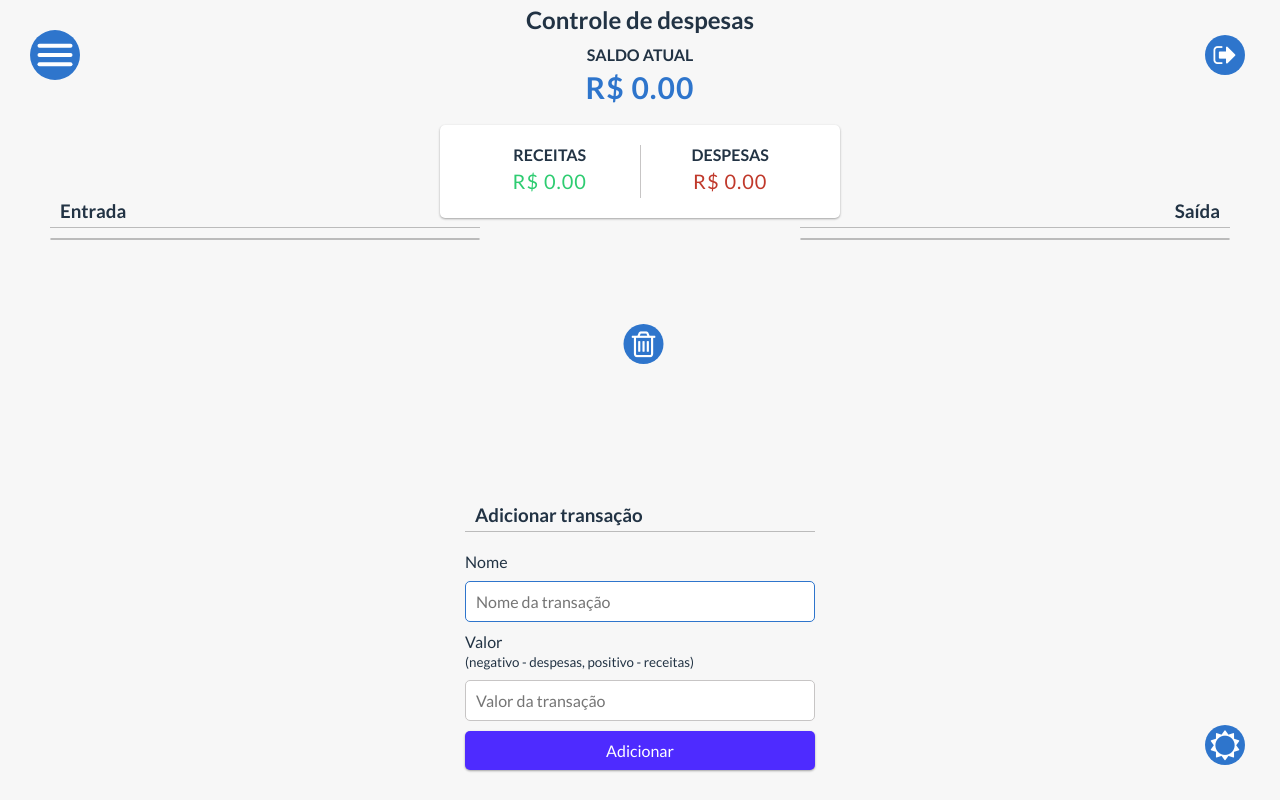
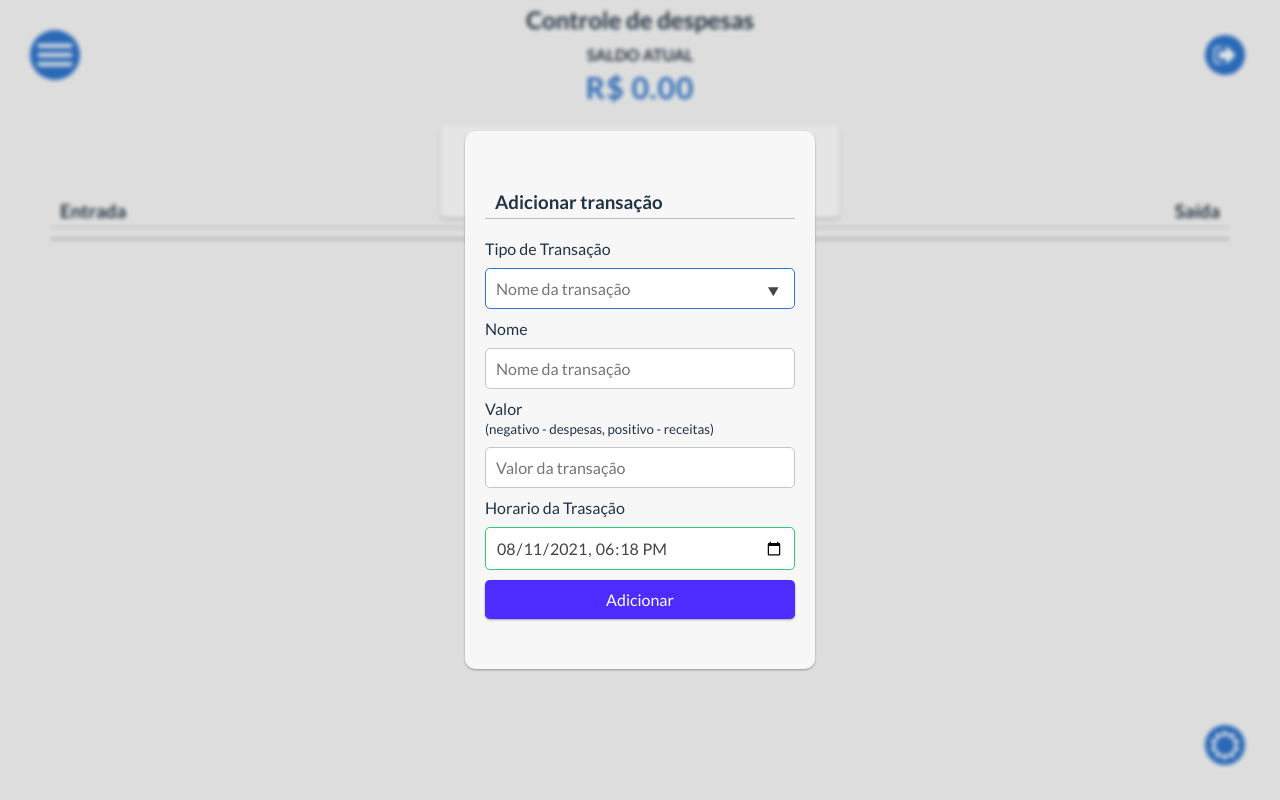
Before and after one commit to valdean132/Controle_de_Despesas, a PHP site: page /Controle_de_Despesas/ in a window 1280 px wide. Run offline with PHP 8.4, Linux system fonts and the light colour scheme; the visitor is signed in with stand-in values (Sample User, id 1); some libraries are stand-ins or nearby versions.

Commit message:
Atualizando Página
Atualizando página de home para acrescentar mais informações nas transações

```diff
--- a/css/home.css
+++ b/css/home.css
@@ -86,21 +86,42 @@ h4 {
     transition: color .5s;
 }
 
+
+.pupup-adcionar{
+    position: fixed;
+    top: 0;
+    left: 0;
+    width: 100vw;
+    height: 100vh;
+    z-index: 20000000000000000000;
+    -webkit-backdrop-filter: blur(2px);
+    backdrop-filter: blur(2px);
+    background-color: rgba(0, 0, 0, .1);
+    /* display: none; */
+}
+
+
 .adcionar{
     width: 350px;
     position: absolute;
-    bottom: 0px;
     left: 50%;
-    transform: translateX(-50%);
+    top: 50%;
+    padding: 20px;
+    border-radius: 10px;
+    box-shadow: var(--box-shadow);
+    transform: translate(-50%, -50%);
+    display: block;
+    background-color: var(--backgroundColor-main);
 }
+/* .adcionar form{
 
+} */
 label {
     display: inline-block;
     margin: 10px 0;
 }
 
-input[type='text'],
-input[type='number'] {
+.adcionar input{
     border: var(--border-two);
     background-color: var(--backgroundColor-four);
     color: var(--color-four);
@@ -113,13 +134,11 @@ input[type='number'] {
     transition: background-color .5s, color .2s, border .5s;
 }
 
-input[type='text']:focus,
-input[type='number']:focus{
+.adcionar input:focus{
     border: 1px solid var(--color-one);
     transition: border .5s;
 }
-input[type='text']:valid,
-input[type='number']:valid{
+.adcionar input:valid{
     border: 1px solid var(--color-plus);
     transition: border .5s;
 }
@@ -137,8 +156,18 @@ input[type='number']:valid{
     width: 100%;
     transition: background-color .5s, color .2s, box-shadow .5s;
 }
-.btn:hover,
-.btn:focus{
+
+.abrir-transations{
+    position: absolute;
+    width: 250px;
+    height: 40px;
+    top: 60%;
+    left: 50%;
+    transform: translate(-50%, -60%);
+    text-transform: uppercase;
+}
+
+.btn:hover{
     background-color: var(--backgroundColorHover-two);
     transition: background-color .5s;
 }
@@ -378,6 +407,13 @@ body.black .delete-control{
     color: var(--color-three-black);
 }
 /* Theme Dark */
+body.black .pupup-adcionar{
+    background-color: rgba(0, 0, 0, .1);
+}
+body.black .adcionar{
+    background-color: var(--backgroundColor-main-black);
+    box-shadow: var(--box-shadow-black);
+}
 body.black .box-delete{
     -webkit-backdrop-filter: blur(2px); /* Safari 9+ */
     backdrop-filter: blur(2px); /* Chrome and Opera */
@@ -424,20 +460,17 @@ body.black .money.minus {
     color: var(--color-minus-black);
     transition: color .5s;
 }
-body.black input[type='text'],
-body.black input[type='number'] {
+body.black .adcionar input{
     border: var(--border-two-black);
     background-color: var(--backgroundColor-four-black);
     color: var(--color-four-black);
     transition: background-color .5s, color .2s, border .5s;
 }
-body.black input[type='text']:focus,
-body.black input[type='number']:focus{
+body.black .adcionar input:focus{
     border: 1px solid var(--color-one-black);
     transition: border .5s;
 }
-body.black input[type='text']:valid,
-body.black input[type='number']:valid{
+body.black .adcionar input:valid{
     border: 1px solid var(--color-plus-black);
     transition: border .5s;
 }
--- a/css/main.css
+++ b/css/main.css
@@ -85,7 +85,7 @@ body.black{
     z-index: 20000000000000000000;
     -webkit-backdrop-filter: blur(2px);
     backdrop-filter: blur(2px);
-    background-color: rgba(255, 255, 255, .5);
+    background-color: rgba(255, 255, 255, .1);
     transition: background .5s, opacity .5s;
 }
 
@@ -115,12 +115,10 @@ body.black{
     height: 10px;
     top: 50%;
     left: 50%;
-    transform: translate(-50%, -50%);
     position: absolute;
     border-radius: 0 30px 30px 0;
     transform-origin: left;
     background: linear-gradient(to right, transparent 15%, var(--color-one) 15%);
-    transition: transform-origin 0;
 }
 .centerload .encaixe_p{
     width: 60px;
@@ -131,7 +129,7 @@ body.black{
     transition: transform 2s;
 }
 body.black .load-container{
-    background-color: rgba(0, 0, 0, .5);
+    background-color: rgba(0, 0, 0, .1);
 }
 body.black .centerload{
     border: 10px solid var(--color-plus-black);
--- a/js/functions.js
+++ b/js/functions.js
@@ -96,7 +96,7 @@ $(document).ready(function(){
 
     setTimeout(()=>{
         $('.load-container').css('display', 'none');
-        load(0)
+        load(0);
     }, 500);
 
 });
--- a/main.php
+++ b/main.php
@@ -49,7 +49,13 @@
         <div class="btn-dark"></div><!-- Btn Dark -->
     </div><!-- Icon Darck -->
 
-
+    <div class="load-container">
+        <div class="centerload">
+            <div class="encaixe_p p"></div>
+            <div class="encaixe_m p"></div>
+            <div class="encaixe"></div>
+        </div>
+    </div><!-- Carregamento de Página -->
 
     <div class="container-center">
         <?php
--- a/pages/home.php
+++ b/pages/home.php
@@ -49,14 +49,28 @@
         </ul>
     </div>
 
+    <button class="btn abrir-transations">
+        Adicionar Transação
+    </button>
 
+    <div class="pupup-adcionar">
         <div class="adcionar">
             <h3>Adicionar transação</h3>
 
             <form id="form">
+
+                <div class="form-control">
+                    <label for="text">Tipo de Transação</label>
+                    <input autofocus type="text" list="tipo-transacao" id="tipo" placeholder="Nome da transação" required autofocus autocomplete="off"/>
+                    <datalist id="tipo-transacao">
+                        <option value="Entrada">
+                        <option value="Saída">
+                    </datalist>
+                </div>
+
                 <div class="form-control">
                     <label for="text">Nome</label>
-                <input autofocus type="text" id="text" placeholder="Nome da transação" required autofocus autocomplete="off"/>
+                    <input type="text" id="text" placeholder="Nome da transação" required autofocus autocomplete="off"/>
                 </div>
 
                 <div class="form-control">
@@ -66,7 +80,17 @@
                     <input type="number" id="amount" placeholder="Valor da transação" required autocomplete="off"/>
                 </div>
 
+                <div class="form-control">
+                    <label for="text">Horario da Trasação</label>
+                    <?php
+                        $datetimeLocal = explode(' ', date('Y-m-d H:i'));
+                        $datetimeLocalAgendado = $datetimeLocal[0].'T'.$datetimeLocal[1];
+                    ?>
+                    <input type="datetime-local" value="<?php echo $datetimeLocalAgendado; ?>" name="data-agend" required id="">
+                </div>
+
                 <button class="btn">Adicionar</button>
             </form>
         </div>
     </div>
+</div>
```
Lines whose indentation alone changed are shown as unchanged.
